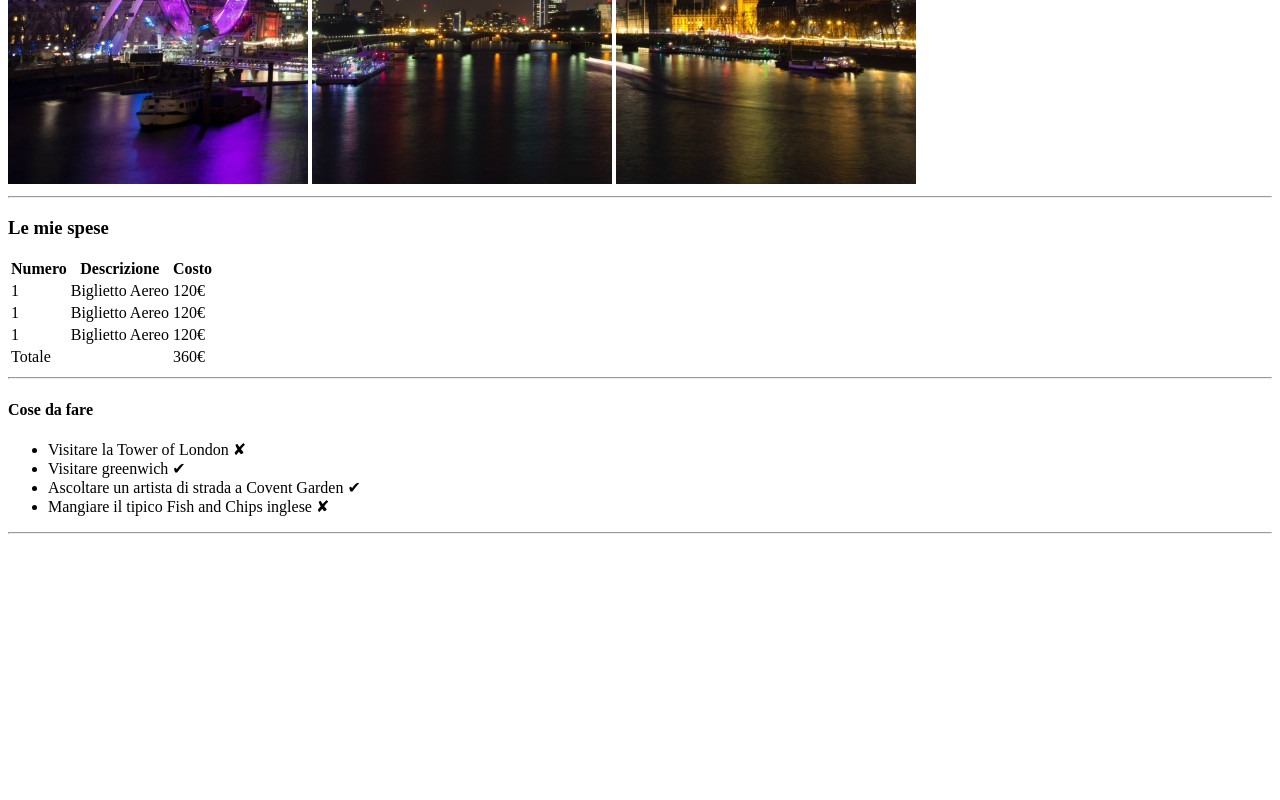
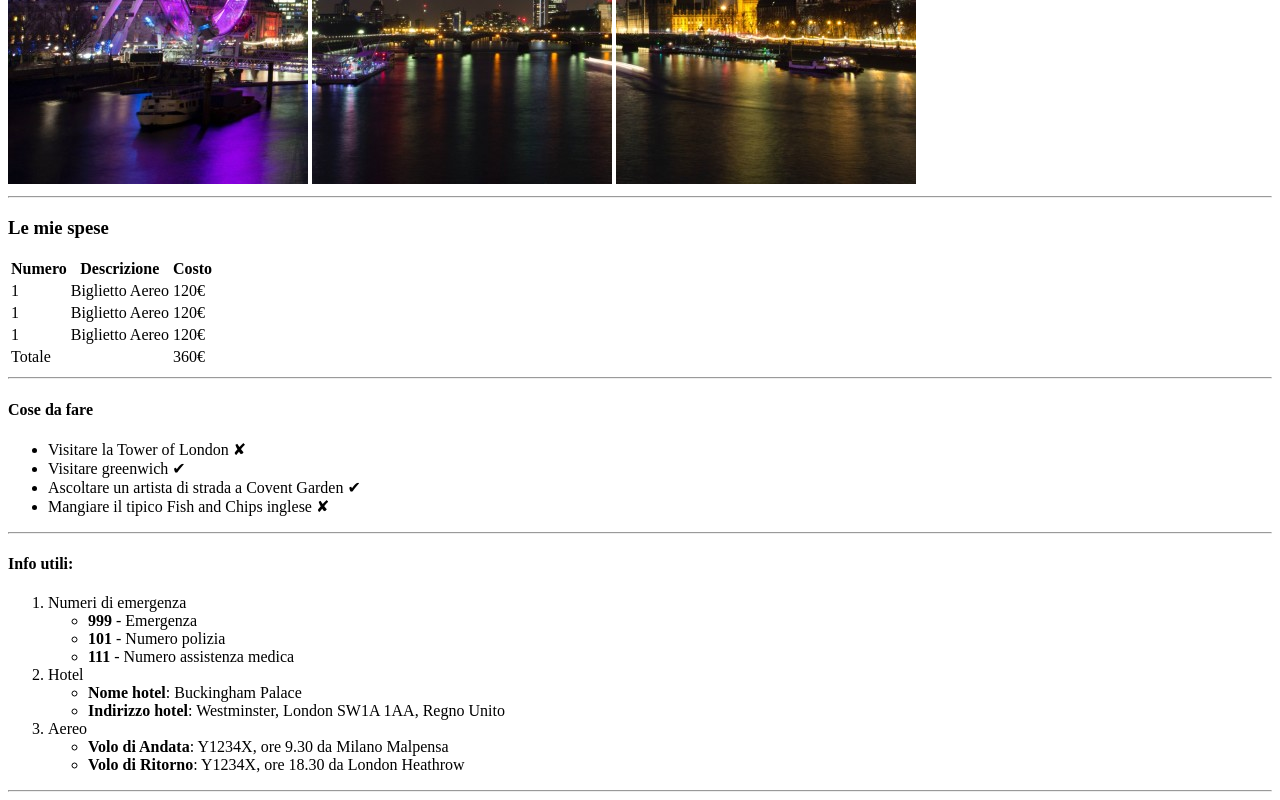
Before and after one commit to Andretreccia/html-london-trip, a plain HTML site: page index.html in a window 1280 px wide. Shown: the part 496-1296 px from the top of the page. Before the commit the page ends 1038 px from the top, so only its background shows below. Drawn offline with Linux system fonts and the light colour scheme.

Commit message:
Comletamento sezione info utili

```diff
--- a/index.html
+++ b/index.html
@@ -78,7 +78,29 @@
 
         <!-- Lista info -->
         <section>
-
+            <h4>Info utili:</h4>
+            <ol>
+                <li>Numeri di emergenza
+                    <ul>
+                        <li><strong>999</strong> - Emergenza</li>
+                        <li><strong>101</strong> - Numero polizia</li>
+                        <li><strong>111</strong> - Numero assistenza medica</li>
+                    </ul>
+                </li>
+                <li>Hotel
+                    <ul>
+                        <li><strong>Nome hotel</strong>: Buckingham Palace</li>
+                        <li><strong>Indirizzo hotel</strong>: Westminster, London SW1A 1AA, Regno Unito</li>
+                    </ul>
+                </li>
+                <li>Aereo
+                    <ul>
+                        <li><strong>Volo di Andata</strong>: Y1234X, ore 9.30 da Milano Malpensa</li>
+                        <li><strong>Volo di Ritorno</strong>: Y1234X, ore 18.30 da London Heathrow</li>
+                    </ul>
+                </li>
+            </ol>
+            <hr>
         </section>
         <!-- /Lista info -->
 
```
